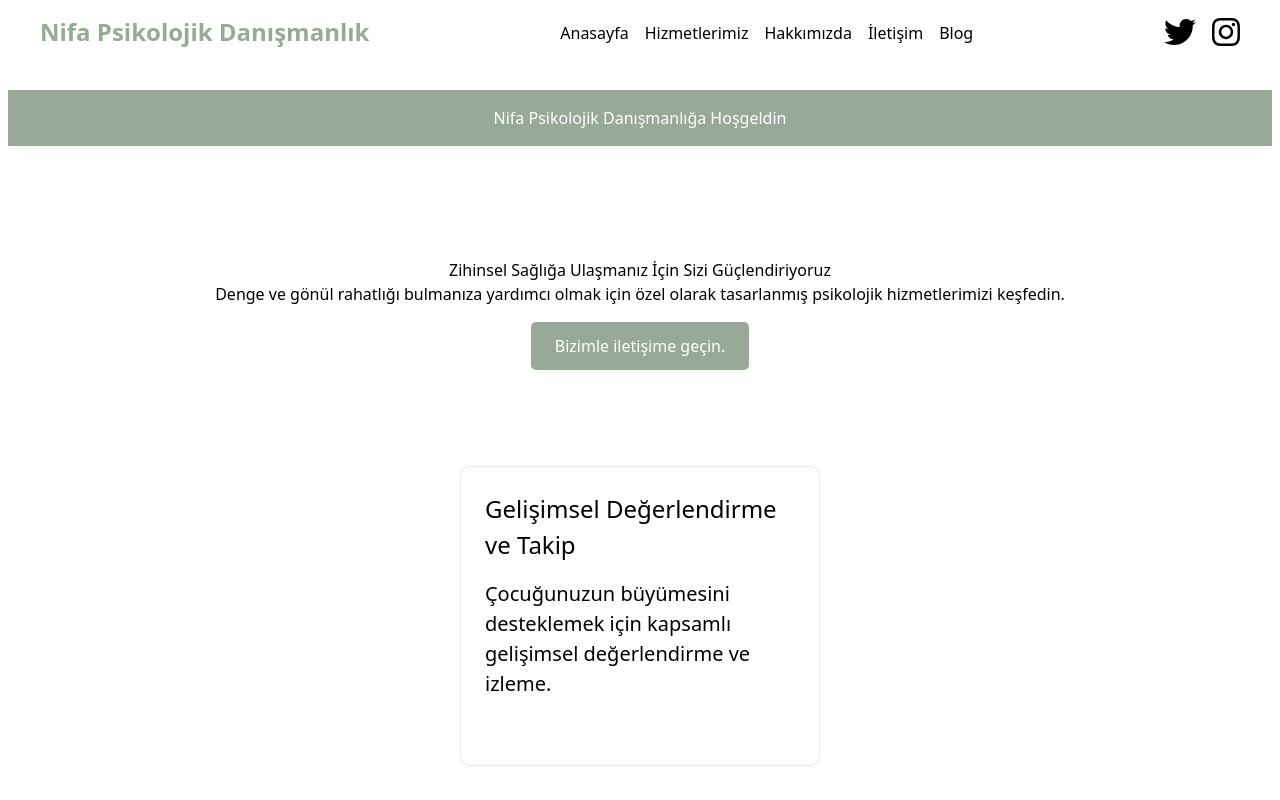
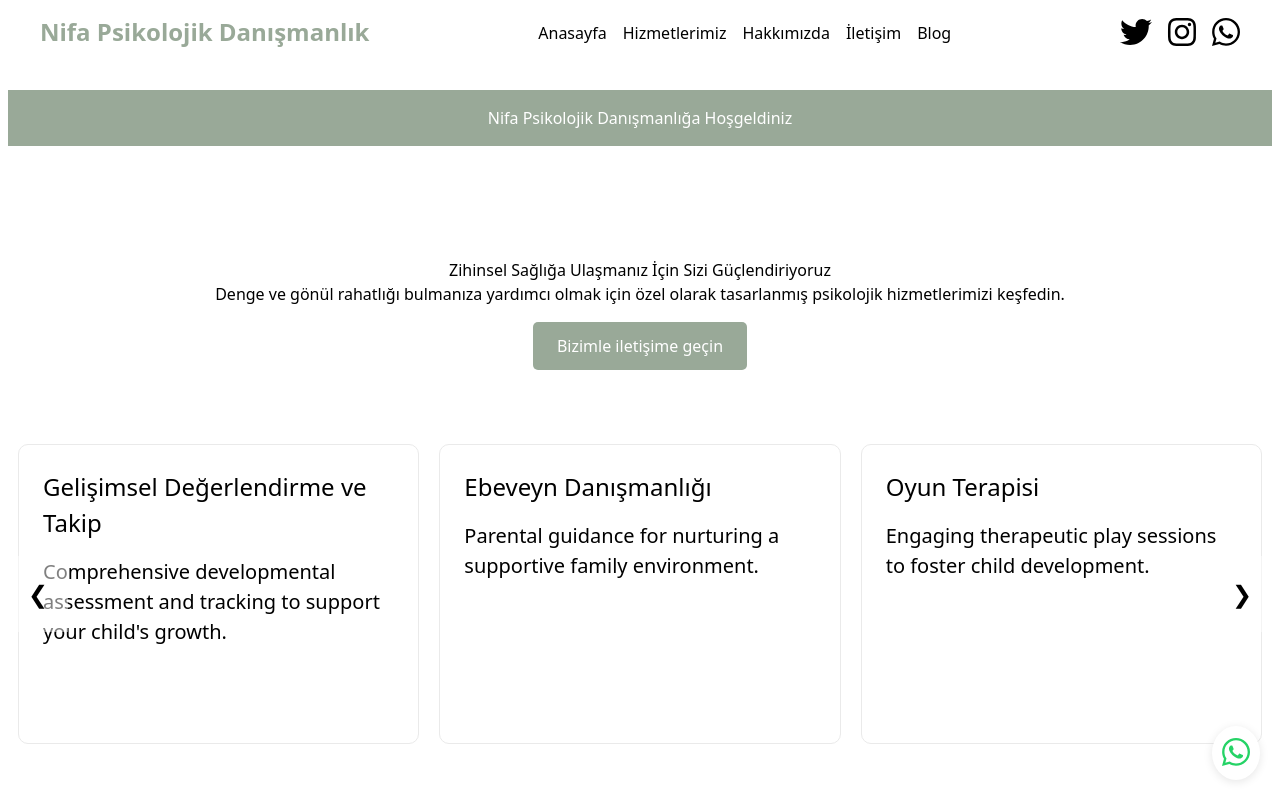
Before and after one commit to malizkl/nifa-danismanlik, a Next.js app: page / in a window 1280 px wide. Shown: the top 800 px of the page. Built offline with nearby package versions, Linux system fonts and the light colour scheme.

Commit message:
refactor

```diff
--- a/components/header.js
+++ b/components/header.js
@@ -1,41 +1,48 @@
 import Link from "next/link";
 import { FontAwesomeIcon } from "@fortawesome/react-fontawesome";
-import { faTwitter, faInstagram } from "@fortawesome/free-brands-svg-icons";
-
+import { faTwitter, faInstagram, faWhatsapp } from "@fortawesome/free-brands-svg-icons";
 
 export default function Header() {
+  const phoneNumber = "+905356066598"; // Your phone number
+
   return (
     <header className="p-4">
-      <nav className="flex  justify-between">
-        <div className="flex ">
+      <nav className="flex justify-between">
+        <div className="flex">
           <h1 className="text-logocolor text-2xl font-bold px-6">Nifa Psikolojik Danışmanlık</h1>
         </div>
 
         <div className="flex items-center space-x-4">
-          <Link href="/" className="hover:text-logocolor">
-            Anasayfa
+          {/* Links should be wrapped with <a> tags */}
+          <Link href="/" passHref>
+            <div className="hover:text-logocolor">Anasayfa</div>
           </Link>
-          <Link href="/services" className="hover:text-logocolor">
-            Hizmetlerimiz
+          <Link href="/services" passHref>
+            <div className="hover:text-logocolor">Hizmetlerimiz</div>
           </Link>
-          <Link href="/about" className="hover:text-logocolor">
-            Hakkımızda
+          <Link href="/about" passHref>
+            <div className="hover:text-logocolor">Hakkımızda</div>
           </Link>
-          <Link href="/contact" className="hover:text-logocolor">
-            İletişim
+          <Link href="/contact" passHref>
+            <div className="hover:text-logocolor">İletişim</div>
           </Link>
-          <Link href="/blog" className="hover:text-logocolor">
-            Blog
+          <Link href="/blog" passHref>
+            <div className="hover:text-logocolor">Blog</div>
           </Link>
         </div>
 
         <div className="flex items-center space-x-4 px-6">
-          <a href="https://www.instagram.com/nifadanismanlik/">
-            <FontAwesomeIcon icon={faTwitter} size="2x" className="hover:text-logocolor"/>
-          </a>
-          <a href="https://www.instagram.com/nifadanismanlik/">
-            <FontAwesomeIcon icon={faInstagram} size="2x" className="hover:text-logocolor"/>
-          </a>
+          {/* Existing icons */}
+          <Link href="https://twitter.com/nifadanismanlik" className="hover:text-logocolor">
+            <FontAwesomeIcon icon={faTwitter} size="2x"/>
+          </Link>
+          <Link href="https://www.instagram.com/nifadanismanlik/" className="hover:text-logocolor">
+            <FontAwesomeIcon icon={faInstagram} size="2x"/>
+          </Link>
+          {/* WhatsApp icon */}
+          <Link href={`https://wa.me/${phoneNumber}`} className="hover:text-logocolor" target="_blank" rel="noopener noreferrer">
+            <FontAwesomeIcon icon={faWhatsapp} size="2x"/>
+          </Link>
         </div>
       </nav>
     </header>
--- a/package.json
+++ b/package.json
@@ -13,11 +13,13 @@
     "@fortawesome/fontawesome-svg-core": "^6.4.2",
     "@fortawesome/free-brands-svg-icons": "^6.4.2",
     "@fortawesome/react-fontawesome": "^0.2.0",
+    "framer-motion": "^10.16.4",
     "gray-matter": "^4.0.3",
     "marked": "^9.1.6",
     "next": "14.0.0",
     "react": "^18",
-    "react-dom": "^18"
+    "react-dom": "^18",
+    "react-modal": "^3.16.1"
   },
   "devDependencies": {
     "autoprefixer": "^10",
--- a/src/pages/contact.js
+++ b/src/pages/contact.js
@@ -7,6 +7,14 @@ function ContactPage() {
         <h1 className="text-3xl flex items-center justify-items-center justify-center font-bold">
           Bizimle iletişime geçin
         </h1>
+
+        <p className="p-4 font-bold text-black">
+          Telefon : 0535 606 65 98
+        </p>
+
+        <p className="p-4 font-bold text-black">
+          E-posta : nifadanismanlik@gmail.com
+        </p>
 
         <p className="p-4 font-bold text-black">
           Adres: Marifetname Sk. No:20, Fatih/İstanbul
@@ -34,14 +42,6 @@ function ContactPage() {
           rel="noopener noreferrer"
         >
         </a>
-
-        <p className="p-4 font-bold text-black">
-          Telefon : 0535 606 65 98
-        </p>
-
-        <p className="p-4 font-bold text-black">
-          E-posta : nifadanismanlik@gmail.com
-        </p>
       </div>
     );
   }
--- a/src/pages/index.js
+++ b/src/pages/index.js
@@ -1,14 +1,48 @@
 // pages/index.js
 import Image from 'next/image';
 import Link from 'next/link';
-import React from 'react';
 import styles from '../styles/Home.module.css';
 
+import { motion, useAnimation } from 'framer-motion';
+import React, { useState, useEffect } from 'react';
+import Modal from 'react-modal';
+import { FontAwesomeIcon } from "@fortawesome/react-fontawesome";
+import { faWhatsapp } from "@fortawesome/free-brands-svg-icons";
+
 export default function Home() {
+
+
+  Modal.setAppElement('#__next'); // Suppresses modal-related console warnings.
+
+  const [modalIsOpen, setModalIsOpen] = useState(false);
+
+  const controls = useAnimation();
+
+  useEffect(() => {
+    controls.start({
+      y: 0,
+      opacity: 1,
+      transition: { type: 'spring', stiffness: 100 }
+    });
+  }, [controls]);
+
+
+
+
+  // Function to scroll the slider
+  const scrollSlider = (direction) => {
+    const slider = document.getElementById('slider');
+    if (direction === 'left') {
+      slider.scrollLeft -= slider.offsetWidth;
+    } else {
+      slider.scrollLeft += slider.offsetWidth;
+    }
+  };
+
   return (
     <div className={styles.container}>
       <header className={styles.header}>
-        <h1>Nifa Psikolojik Danışmanlığa Hoşgeldin</h1>
+        <h1>Nifa Psikolojik Danışmanlığa Hoşgeldiniz</h1>
       </header>
 
       <main className={styles.main}>
@@ -16,20 +50,66 @@ export default function Home() {
           <h2>Zihinsel Sağlığa Ulaşmanız İçin Sizi Güçlendiriyoruz</h2>
           <p>Denge ve gönül rahatlığı bulmanıza yardımcı olmak için özel olarak tasarlanmış psikolojik hizmetlerimizi keşfedin.</p>
           <Link href="/contact" passHref>
-            <div className={styles.button}>Bizimle iletişime geçin.</div>
+            <div className={styles.button}>Bizimle iletişime geçin</div>
           </Link>
         </section>
 
         <section className={styles.features}>
-          <div className={styles.grid}>
-            {/* Repeat this block for each feature or service */}
-            <div className={styles.card}>
-              <h3>Gelişimsel Değerlendirme ve Takip</h3>
-              <p>Çocuğunuzun büyümesini desteklemek için kapsamlı gelişimsel değerlendirme ve izleme.</p>
+          <button onClick={() => scrollSlider('left')} className={styles.scrollButton}>&#10094;</button>
+
+          <div id="slider" className={styles.slider}>
+            <div className={styles.slides}>
+              {/* Slide 1 */}
+              <div className={styles.card}>
+                <h3>Gelişimsel Değerlendirme ve Takip</h3>
+                <p>Comprehensive developmental assessment and tracking to support your child's growth.</p>
+              </div>
+              {/* Slide 2 */}
+              <div className={styles.card}>
+                <h3>Ebeveyn Danışmanlığı</h3>
+                <p>Parental guidance for nurturing a supportive family environment.</p>
+              </div>
+              {/* Slide 3 */}
+              <div className={styles.card}>
+                <h3>Oyun Terapisi</h3>
+                <p>Engaging therapeutic play sessions to foster child development.</p>
+              </div>
+              {/* Slide 4 */}
+              <div className={styles.card}>
+                <h3>Oyun Terapisi</h3>
+                <p>Engaging therapeutic play sessions to foster child development.</p>
+              </div>
+              {/* Slide 5 */}
+              <div className={styles.card}>
+                <h3>Oyun Terapisi</h3>
+                <p>Engaging therapeutic play sessions to foster child development.</p>
+              </div>
+              {/* Slide 6 */}
+              <div className={styles.card}>
+                <h3>Oyun Terapisi</h3>
+                <p>Engaging therapeutic play sessions to foster child development.</p>
+              </div>
+              {/* Add more slides as needed */}
             </div>
-            {/* ... other features or services */}
           </div>
+
+          <button onClick={() => scrollSlider('right')} className={styles.scrollButton}>&#10095;</button>
         </section>
+
+        <motion.div
+        className={styles.whatsappPopup}
+        initial={{ y: 200, opacity: 0 }}
+        animate={controls}
+      >
+        <a
+          href="https://wa.me/+905356066598"
+          target="_blank"
+          rel="noopener noreferrer"
+          className={styles.whatsappLink}
+        >
+          <FontAwesomeIcon icon={faWhatsapp} size="2x" />
+        </a>
+      </motion.div>
       </main>
 
       <footer className={styles.footer}>
--- a/src/styles/Home.module.css
+++ b/src/styles/Home.module.css
@@ -277,4 +277,80 @@
   text-align: center;
 }
 
-/* Add responsive design adjustments as needed */
+/* Home.module.css */
+/* ... existing styles ... */
+
+.features {
+  position: relative;
+  margin: 2rem 0;
+}
+
+.slider {
+  overflow: hidden;
+  display: flex;
+  scroll-behavior: smooth;
+}
+
+.slides {
+  display: flex;
+}
+
+.card {
+  flex: 0 0 calc(33.333% - 20px); /* each card base width, minus some margin */
+  margin: 10px;
+  box-sizing: border-box;
+  /* ... other styles for card ... */
+}
+
+/* Home.module.css */
+/* ... existing styles ... */
+
+.scrollButton {
+  position: absolute;
+  top: 50%;
+  background: none;
+  border: none;
+  cursor: pointer;
+  transform: translateY(-50%);
+  background-color: rgba(255, 255, 255, 0.5);
+  padding: 20px; /* Increase padding to make the button larger */
+  font-size: 24px; /* Increase font size for the arrow icons */
+  z-index: 2;
+}
+
+.scrollButton:hover {
+  background-color: #99a998; /* Color for hover state */
+}
+
+.scrollButton:first-child {
+  left: 0;
+}
+
+.scrollButton:last-child {
+  right: 0;
+}
+
+@media (max-width: 768px) {
+  .scrollButton {
+    padding: 15px; /* Slightly smaller buttons on mobile */
+    font-size: 20px; /* Slightly smaller arrow icons on mobile */
+  }
+}
+
+
+.whatsappPopup {
+  position: fixed;
+  bottom: 20px;
+  right: 20px;
+  background-color: white;
+  padding: 10px;
+  border-radius: 50%;
+  box-shadow: 0 2px 10px rgba(0, 0, 0, 0.1);
+  cursor: pointer;
+  z-index: 1000;
+}
+
+.whatsappLink {
+  color: #25D366; /* WhatsApp brand color */
+  text-decoration: none;
+}
```
Also changed, not shown: 1 other file (tests, documents, lock files or other folders).
